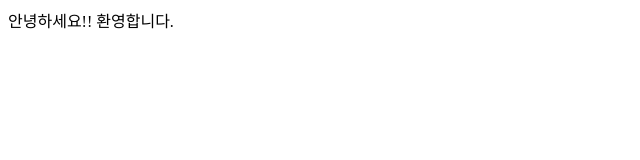
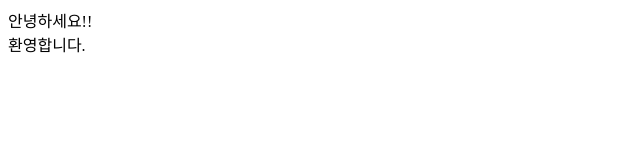
Before and after one commit to nelight9713/kdt, a plain HTML site: page index.html in a window 1280 px wide. Shown: the whole page, without its empty margins (0-640 px from the left). Drawn offline with Linux system fonts and the light colour scheme.

Commit message:
Update index.html

```diff
--- a/index.html
+++ b/index.html
@@ -1,12 +1,9 @@
-<!DOCTYPE html>
-<html lang="en">
+<html>
 <head>
-    <meta charset="UTF-8">
-    <meta name="viewport" content="width=device-width, initial-scale=1.0">
     <title>김성학의 웹페이지</title>
 </head>
 <body>
-    안녕하세요!!
+    안녕하세요!!<br>
     환영합니다.
 </body>
 </html>
```
